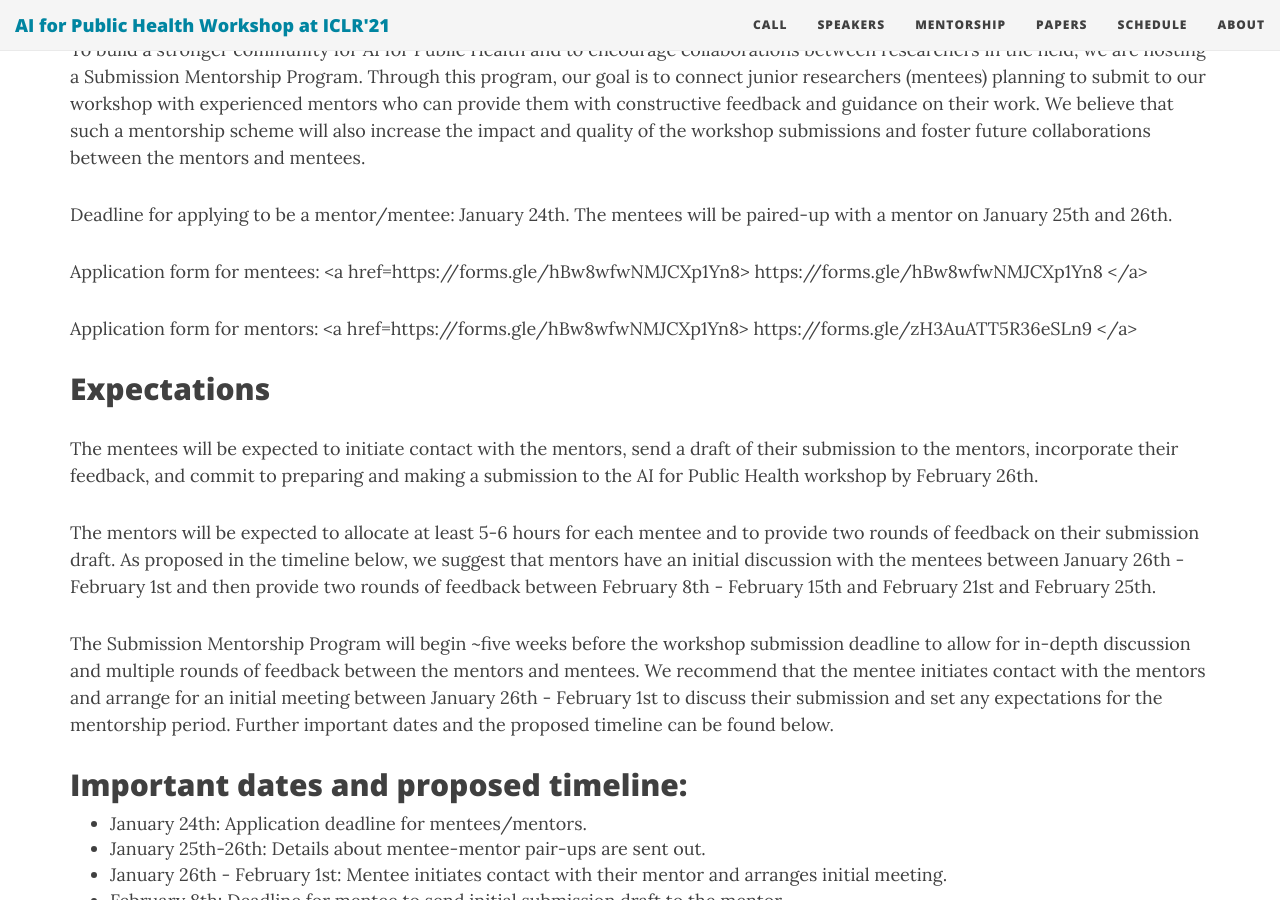
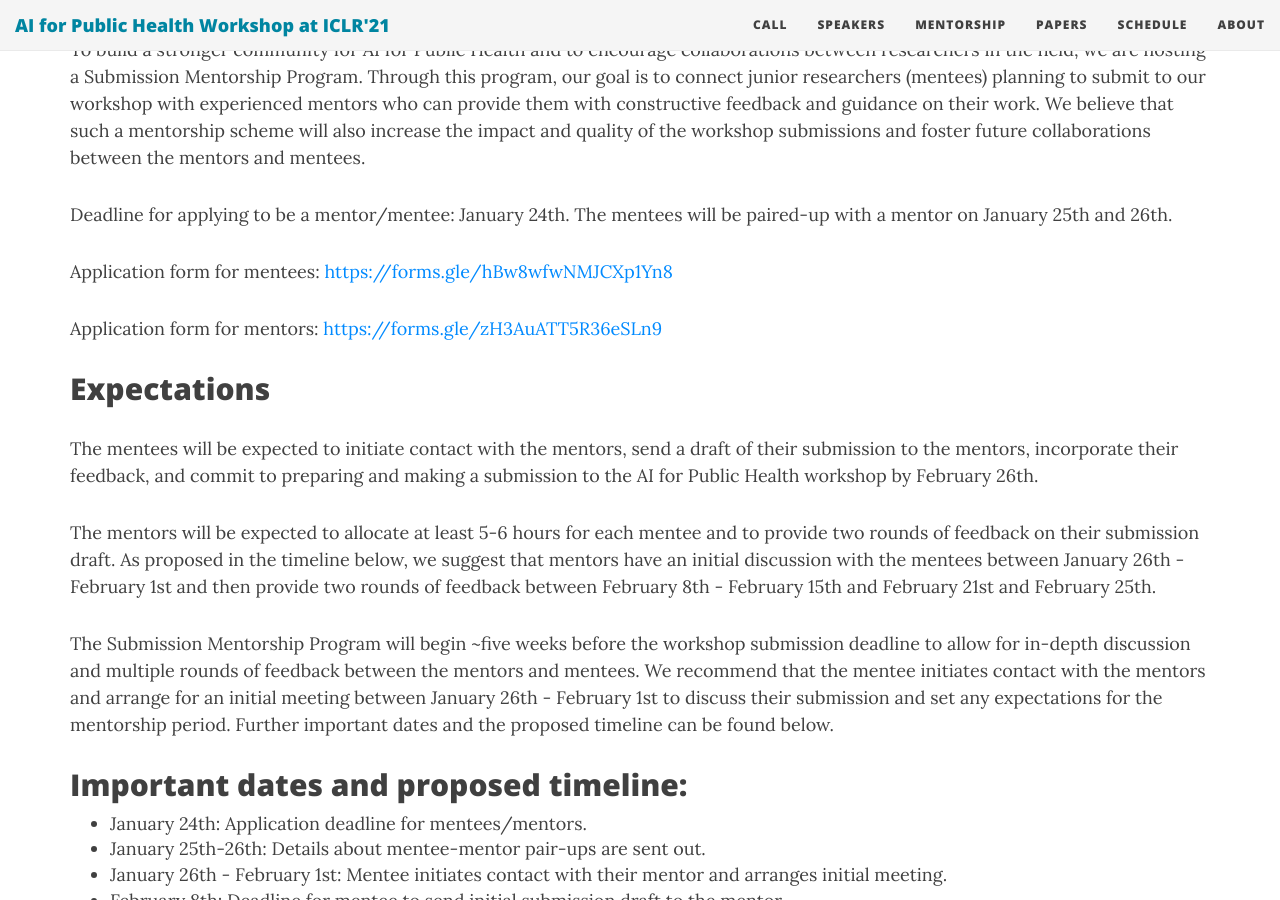
Before and after one commit to slremy/aiforpublichealth.github.io, a Jekyll site: the page built from mentorship.md, in a window 1280 px wide and 900 px high, scrolled down 302 px. Built offline with Jekyll 4.4.1, drawn with Linux system fonts in a browser that asks for light colours; nearby versions of some CDN libraries; part of the change alters nothing that is shown.

```diff
--- a/mentorship.md
+++ b/mentorship.md
@@ -10,9 +10,9 @@ To build a stronger community for AI for Public Health and to encourage collabor
 
 Deadline for applying to be a mentor/mentee: January 24th. The mentees will be paired-up with a mentor on January 25th and 26th.
 
-Application form for mentees: <a href=https://forms.gle/hBw8wfwNMJCXp1Yn8> https://forms.gle/hBw8wfwNMJCXp1Yn8 </a>
+Application form for mentees: [https://forms.gle/hBw8wfwNMJCXp1Yn8](https://forms.gle/hBw8wfwNMJCXp1Yn8)
 
-Application form for mentors: <a href=https://forms.gle/hBw8wfwNMJCXp1Yn8> https://forms.gle/zH3AuATT5R36eSLn9 </a>
+Application form for mentors: [https://forms.gle/zH3AuATT5R36eSLn9](https://forms.gle/zH3AuATT5R36eSLn9)
 
 ## Expectations
 
```
Also changed, not shown: img/aisha.png, img/mihaela.jpg, img/nuria.jpg, img/susan.jpg, img/suvrit.jpg, img/ziad.jpg.
